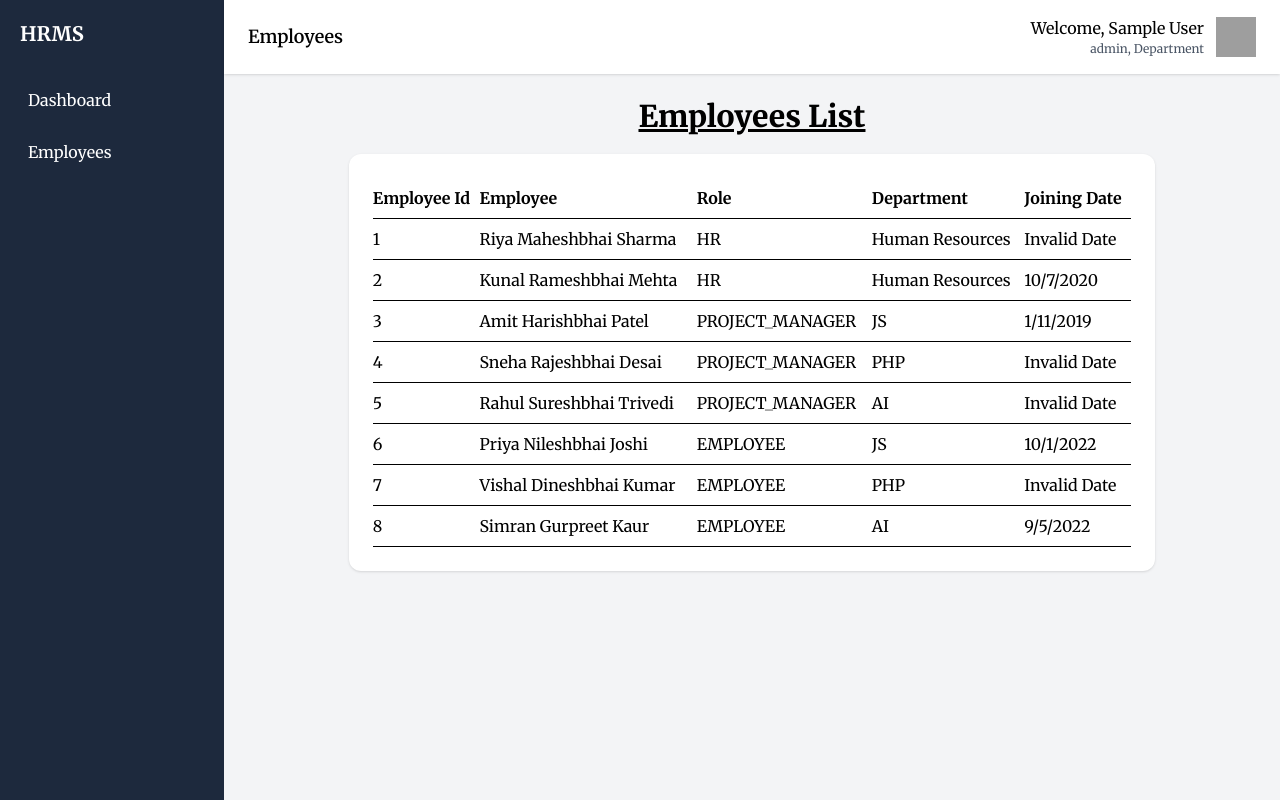
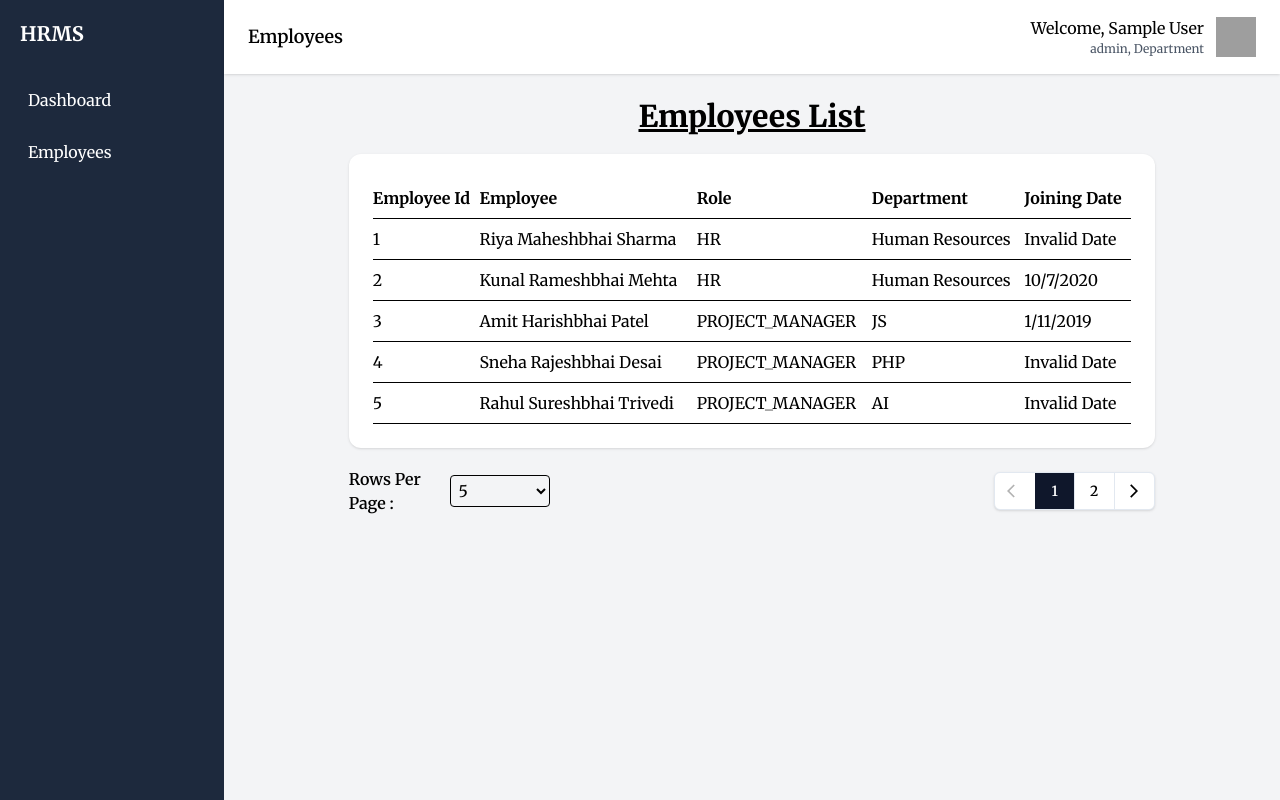
Before and after one commit to dkvaghela25/hr-management-system, a React (Vite) app: page /employees in a window 1280 px wide. Built offline with nearby package versions, Linux system fonts and the light colour scheme; sample sign-in values are in the browser's storage; grey boxes are pictures that could not be loaded.

Commit message:
Working on Improving Ui

```diff
--- a/src/components/GeneratedUserData.jsx
+++ b/src/components/GeneratedUserData.jsx
@@ -2,9 +2,17 @@ import { useState } from "react";
 import { IoClose } from "react-icons/io5";
 import { MdContentCopy } from "react-icons/md";
 
-const GeneratedUserData = ({ newUser, setIsOpen }) => {
+const GeneratedUserData = ({ newUser, setIsOpen, setFormData }) => {
 
     const [copiedValue, setCopiedValue] = useState(null);
+
+    const handleClose = () => {
+        setIsOpen(false)
+        setFormData({
+            username: newUser.username,
+            password: newUser.password,
+        })
+    }
 
     const copyToClipboard = (value) => {
         navigator.clipboard.writeText(value);
@@ -18,7 +26,7 @@ const GeneratedUserData = ({ newUser, setIsOpen }) => {
                 <div className="bg-white shadow-xl rounded-2xl overflow-hidden border border-slate-100">
                     <div className="bg-slate-800 px-6 py-4 flex justify-between items-center">
                         <h2 className="text-white font-semibold tracking-wide">New User Data</h2>
-                        <IoClose onClick={() => setIsOpen(false)} className="w-6 h-6 text-white font-semibold" />
+                        <IoClose onClick={handleClose} className="w-6 h-6 text-white font-semibold" />
                     </div>
 
                     <div className="px-6 py-3">
--- /dev/null
+++ b/src/components/ui/PaginationBar.jsx
@@ -0,0 +1,111 @@
+import { useEffect, useState } from "react";
+import { MdArrowBackIos, MdArrowForwardIos } from "react-icons/md";
+import { availableRowsPerPage } from "../../constants";
+// import Select from "./Select";
+
+const PaginationBar = ({ filteredRows, setTableRows }) => {
+
+    const [currPage, setCurrPage] = useState(1);
+    const [rowsPerPage, setRowsPerPage] = useState(5);
+    const pages = Math.ceil(filteredRows.length / rowsPerPage);
+    const currentPage = pages === 0 ? 1 : Math.min(currPage, pages);
+
+    useEffect(() => {
+        if (filteredRows.length < rowsPerPage) {
+            // eslint-disable-next-line react-hooks/set-state-in-effect
+            setRowsPerPage(Math.ceil((filteredRows.length + 1) / 5) * 5)
+        }
+    }, [filteredRows, setRowsPerPage, rowsPerPage]);
+
+    const getPagesArr = () => {
+        let arr = Array.from({ length: pages }, (_, index) => index + 1);
+        if (pages <= 10) {
+            return arr;
+        } else {
+            const starting = arr.slice(0, 3);
+            const ending = arr.slice(arr.length - 3);
+            const middle = ["..."];
+
+            if (![...starting, ...ending].includes(currentPage)) {
+                middle.push(currentPage - 1);
+                middle.push(currentPage);
+                middle.push(currentPage + 1);
+                middle.push("...");
+            }
+
+            return [...starting, ...middle, ...ending];
+        }
+    };
+
+    const pagesArr = getPagesArr();
+
+    useEffect(() => {
+        const sliceStart = (currentPage - 1) * rowsPerPage;
+        setTableRows(filteredRows.slice(sliceStart, sliceStart + rowsPerPage));
+    }, [currentPage, filteredRows, rowsPerPage, setTableRows]);
+
+    const gotoPage = (pageNo) => {
+        if (pageNo >= 1 && pageNo <= pages) setCurrPage(pageNo);
+    };
+
+
+    return (
+        <div className="flex items-center justify-between w-[80%]">
+            <div className="grid grid-cols-2 items-center w-[25%]">
+                <label className="font-semibold text-(--primary-text)" htmlFor="">Rows Per Page : </label>
+                <select
+                className="border p-1 rounded-sm"
+                    name="type"
+                    value={rowsPerPage}
+                    onChange={(e) => {
+                        setRowsPerPage(+e.target.value);
+                        setCurrPage(1);
+                    }}
+                >
+                    {availableRowsPerPage.map(rows => (
+                        <option key={rows} value={rows}>{rows}</option>
+                    ))}
+                </select>
+            </div>
+            <div className="flex items-center justify-center py-6">
+                <div className="inline-flex -space-x-px rounded-md text-sm shadow-sm bg-white border border-slate-200 overflow-hidden">
+                    <button
+                        disabled={currentPage === 1}
+                        onClick={() => gotoPage(currentPage - 1)}
+                        className="relative inline-flex items-center px-3 py-2 text-(--primary-text) hover:bg-slate-50 disabled:opacity-30 disabled:cursor-not-allowed border-r border-slate-200 transition-colors"
+                    >
+                        <MdArrowBackIos className="w-4 h-4" />
+                    </button>
+
+                    {pagesArr.map((pageNumber, index) => (
+                        <button
+                            key={`page-${pageNumber}-${index}`}
+                            onClick={() => gotoPage(pageNumber)}
+                            disabled={pageNumber === "..."}
+                            className={`relative inline-flex items-center px-4 py-2 cursor-pointer font-semibold border-r border-slate-200 transition-all
+                            ${pageNumber === "..."
+                                    ? "cursor-default text-(--primary-text)"
+                                    : currentPage === pageNumber
+                                        ? "bg-slate-900 text-white"
+                                        : "text-(--primary-text) hover:bg-slate-50"
+                                }`}
+                        >
+                            {pageNumber}
+                        </button>
+                    ))}
+
+                    {/* Next Button */}
+                    <button
+                        disabled={currentPage === pages}
+                        onClick={() => gotoPage(currentPage + 1)}
+                        className="relative inline-flex items-center px-3 py-2 text-(--primary-text) hover:bg-slate-50 disabled:opacity-30 disabled:cursor-not-allowed transition-colors"
+                    >
+                        <MdArrowForwardIos className="w-4 h-4" />
+                    </button>
+                </div>
+            </div>
+        </div>
+    );
+};
+
+export default PaginationBar;
--- a/src/constants.js
+++ b/src/constants.js
@@ -5,3 +5,5 @@ export const departments = ['JS', 'PHP', 'AI'];
 export const randomFirstName = ["Arjun", "Aditi", "Ishaan", "Priya", "Vihaan", "Ananya", "Kabir", "Saanvi", "Rohan", "Diya"]
 export const randomMiddleName = ["Rajeshbhai", "Sureshbhai", "Rameshbhai", "Dineshbhai", "Maheshbhai", "Alpeshbhai", "Vijaybhai", "Sanjaybhai", "Pareshbhai", "Ashokbhai"]
 export const randomLastName = ["Sharma", "Patel", "Verma", "Gupta", "Reddy", "Iyer", "Khan", "Malhotra", "Joshi", "Das"]
+
+export const availableRowsPerPage = [5, 10, 15, 20, 25]
--- a/src/pages/Employees.jsx
+++ b/src/pages/Employees.jsx
@@ -1,10 +1,15 @@
 import { useNavigate } from "react-router-dom";
 import { useUserContext } from "../contexts/userContext";
 import { FaPlus } from "react-icons/fa";
+import PaginationBar from "../components/ui/PaginationBar";
+import { useState } from "react";
 
 const Employees = () => {
 
     const { user, users } = useUserContext();
+
+    const [tableRows, setTableRows] = useState([]);
+    const [filteredRows, setFilteredRows] = useState(users);
 
     const navigate = useNavigate();
 
@@ -25,7 +30,7 @@ const Employees = () => {
                                 </tr>
                             </thead>
                             <tbody>
-                                {users.map(user => {
+                                {tableRows.map(user => {
                                     return (
                                         <tr key={user.id} className="border-b hover:bg-gray-50">
                                             <td className="py-2">{user.id}</td>
@@ -42,6 +47,8 @@ const Employees = () => {
                 </div>
                 {user?.role === "HR" && <button onClick={() => navigate("/add_employee")} className="bg-[#1D293D] text-white p-[10px_20px] flex gap-3 items-center rounded cursor-pointer"><FaPlus /> <span>Add Employee</span></button>}
             </div>
+
+            <PaginationBar filteredRows={filteredRows} setTableRows={setTableRows} />
         </>
     );
 };
```
Also changed, not shown: src/pages/ApplyLeave.jsx (+30 -33 lines), src/pages/LoginPage.jsx (+23 -15 lines).
